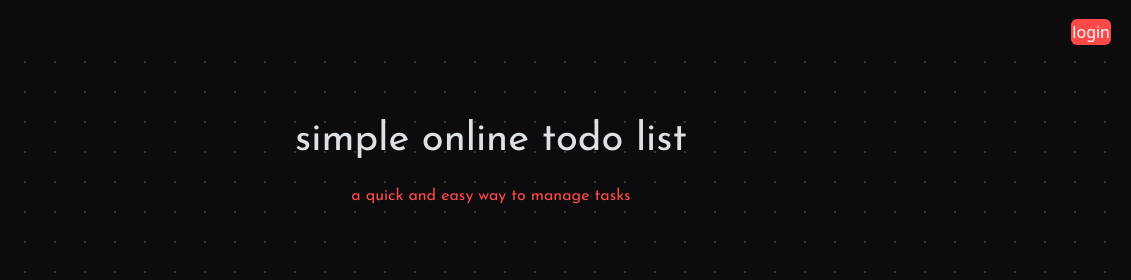
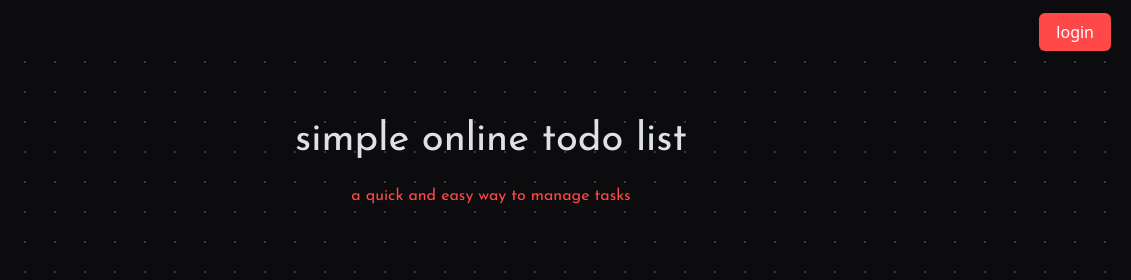
Before and after one commit to nodomw/iskolaprojekt, a website: page index.html in a window 1280 px wide. Shown: the top 280 px of the page, 149-1280 px from the left. Drawn offline with nearby package versions, Linux system fonts and the light colour scheme.

Commit message:
fuck padding bro 😭😭😭

```diff
--- a/index.html
+++ b/index.html
@@ -25,7 +25,7 @@
     <nav class="navbar p-2">
         <div class="container-fluid d-flex align-items-center">
             <img src="img/Frame_1.svg" alt="navlogo" class="img-fluid" width="120vw">
-            <button onclick="window.location.href = 'login.html'" type="button" class="btn btn-danger p-0">login</button>
+            <button onclick="window.location.href = 'login.html'" type="button" class="btn btn-danger px-3">login</button>
         </div>
       </nav>
 
```
